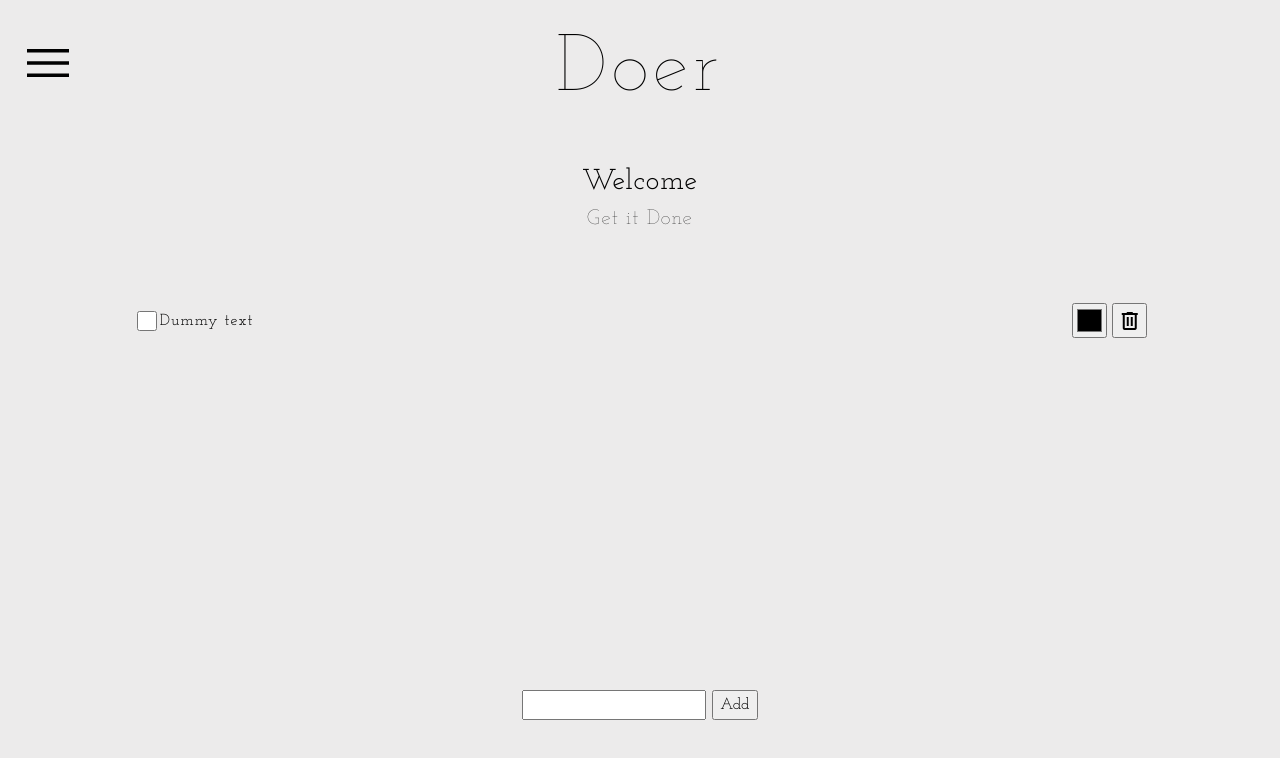
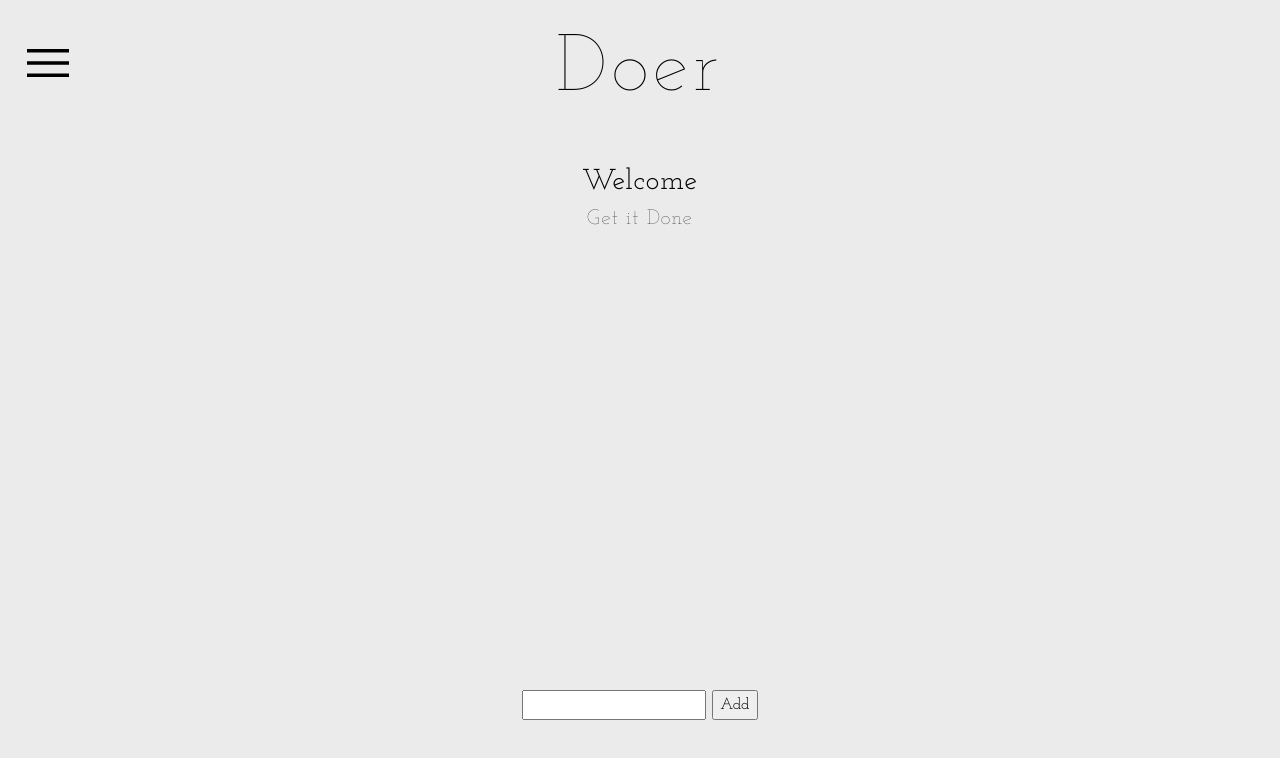
Before and after one commit to Medieinstitutet/fed22d-js-grundkurs-2-todo-Redicholas, a website built with Vite: page index.html in a window 1280 px wide. Built offline with nearby package versions, Linux system fonts and the light colour scheme.

Commit message:
Input todos are shown

```diff
--- a/index.html
+++ b/index.html
@@ -33,17 +33,8 @@
   <main>
     <span class="welcome-text">Welcome <span id="user"></span></span>
     <h2 class="get-it-done">Get it Done</h2>
-    <div class="list">
-      <div class="list-left">
-        <input type="checkbox">
-        <p>Dummy text</p>
-      </div>
-      <div class="list-right">
-        <input type="color">
-        <button><span class="material-symbols-outlined">
-            delete
-          </span></button>
-      </div>
+    <div class="list" id="todoList">
+      <!-- Rendered in TS -->
     </div>
     <div class="input">
       <input type="text" id="todoInput">
```
